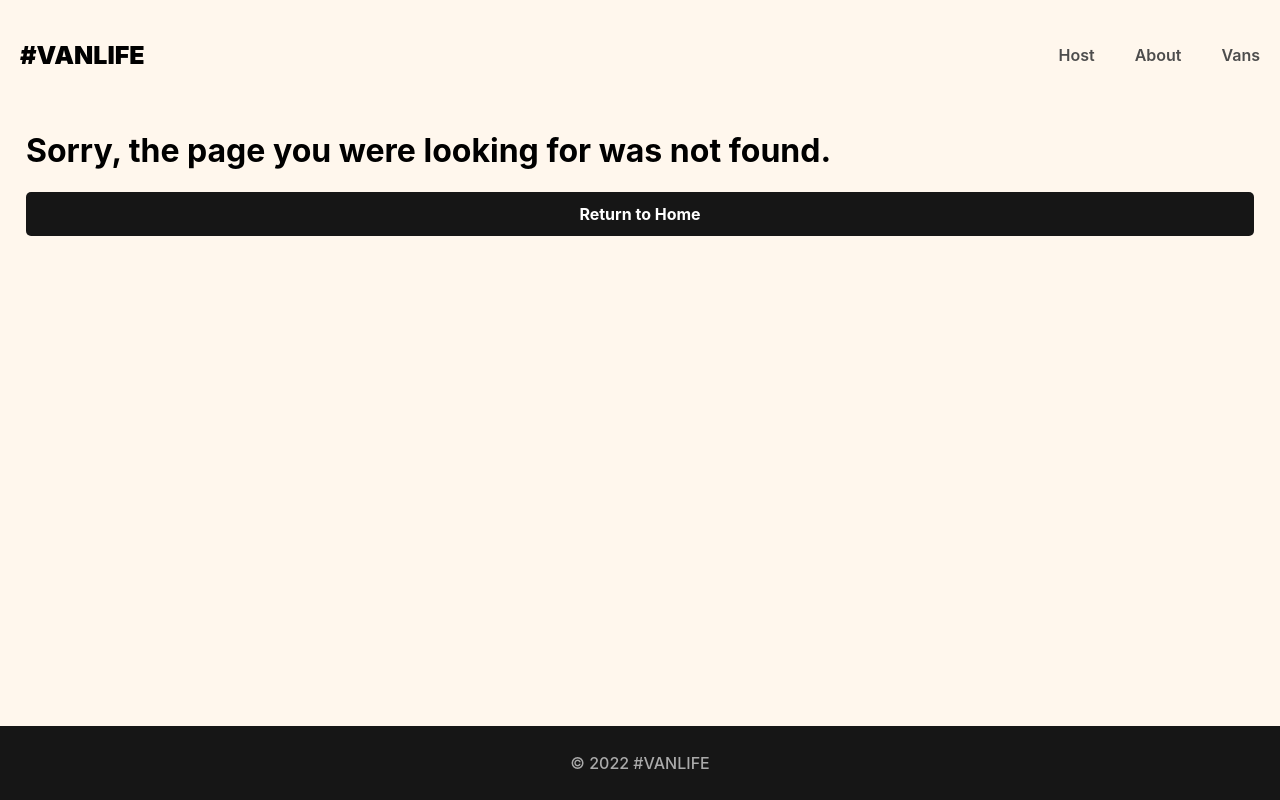
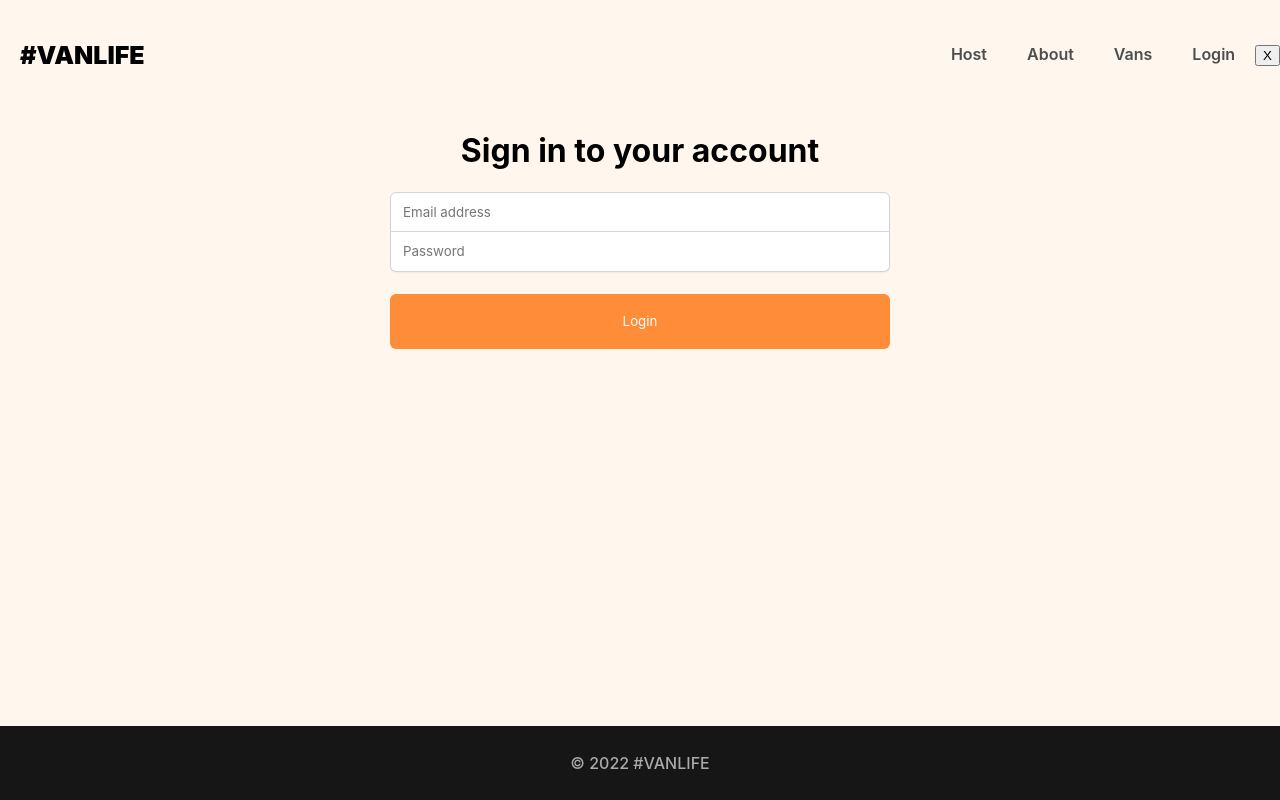
Before and after one commit to chuahweijie-01/van-life, a React (Create React App) app: page /login in a window 1280 px wide. Before the commit this address had no page. Built offline with nearby package versions, Linux system fonts and the light colour scheme; what miragejs would draw is missing.

Commit message:
feat: adding protected route and fake login

```diff
--- a/src/App.jsx
+++ b/src/App.jsx
@@ -6,19 +6,21 @@ import Vans, { loader as vansLoader } from './pages/Vans/Vans';
 
 import './server'
 
-import VanDetail from './pages/Vans/VanDetail';
+import VanDetail, { loader as vanDetailLoader } from './pages/Vans/VanDetail';
 import Layout from './components/Layout';
 import Income from './pages/Host/Income';
 import Reviews from './pages/Host/Reviews';
 import HostLayout from './components/HostLayout';
 import Dashboard from './pages/Host/Dashboard';
-import HostVan from './pages/Host/HostVan';
-import HostVanDetail from './pages/Host/HostVanDetail';
+import HostVan, { loader as hostVanLoader } from './pages/Host/HostVan';
+import HostVanDetail, { loader as hostVanDetailLoader } from './pages/Host/HostVanDetail';
 import HostVanPricing from './pages/Host/HostVanPricing';
 import HostVanInfo from './pages/Host/HostVanInfo';
 import HostVanPhotos from './pages/Host/HostVanPhotos';
 import NotFound from './pages/NotFound';
 import Error from './components/Error';
+import Login, { loader as loginLoader, action as loginAction } from './pages/Login';
+import { requireAuth } from './utils';
 
 
 function App() {
@@ -27,18 +29,19 @@ function App() {
     <Route path='/' element={<Layout />}>
       <Route index element={<Home />} />
       <Route path='about' element={<About />} />
+      <Route path='login' element={<Login />} loader={loginLoader} action={loginAction} />
       <Route path='vans' element={<Vans />} loader={vansLoader} errorElement={<Error />} />
-      <Route path='vans/:id' element={<VanDetail />} />
+      <Route path='vans/:id' element={<VanDetail />} loader={vanDetailLoader} />
 
       <Route path='host' element={<HostLayout />}>
-        <Route index element={<Dashboard />} />
-        <Route path='income' element={<Income />} />
-        <Route path='reviews' element={<Reviews />} />
-        <Route path='vans' element={<HostVan />} />
-        <Route path='vans/:id' element={<HostVanDetail />} >
-          <Route index element={<HostVanInfo />} />
-          <Route path='pricing' element={<HostVanPricing />} />
-          <Route path='photos' element={<HostVanPhotos />} />
+        <Route index element={<Dashboard />} loader={async ({request}) => await requireAuth(request)} />
+        <Route path='income' element={<Income />} loader={async ({request}) => await requireAuth(request)} />
+        <Route path='reviews' element={<Reviews />} loader={async ({request}) => await requireAuth(request)} />
+        <Route path='vans' element={<HostVan />} loader={hostVanLoader} />
+        <Route path='vans/:id' element={<HostVanDetail />} loader={hostVanDetailLoader} >
+          <Route index element={<HostVanInfo />} loader={async ({request}) => await requireAuth(request)} />
+          <Route path='pricing' element={<HostVanPricing />} loader={async ({request}) => await requireAuth(request)} />
+          <Route path='photos' element={<HostVanPhotos />} loader={async ({request}) => await requireAuth(request)} />
         </Route>
       </Route>
       <Route path='*' element={<NotFound />}></Route>
@@ -47,7 +50,7 @@ function App() {
 
   return (
     <>
-      <RouterProvider router={router}></RouterProvider>
+      <RouterProvider router={router} />
     </>
   );
 }
--- a/src/api.jsx
+++ b/src/api.jsx
@@ -1,5 +1,6 @@
-export async function getVans() {
-    const res = await fetch("/api/vans");
+export async function getVans(id) {
+    const url = id ? `/api/vans/${id}` : "/api/vans"
+    const res = await fetch(url);
 
     if (!res.ok) {
         // eslint-disable-next-line
@@ -13,3 +14,36 @@ export async function getVans() {
     const data = await res.json();
     return data.vans;
 }
+
+export async function getHostVans(id) {
+    const url = id ? `/api/host/vans/${id}` : "/api/host/vans"
+    const res = await fetch(url)
+    if (!res.ok) {
+        // eslint-disable-next-line
+        throw {
+            message: "Failed to fetch vans",
+            statusText: res.statusText,
+            status: res.status
+        }
+    }
+    const data = await res.json()
+    return data.vans
+}
+
+export async function loginUser(creds) {
+    const res = await fetch("/api/login",
+        { method: "post", body: JSON.stringify(creds) }
+    )
+    const data = await res.json()
+
+    if (!res.ok) {
+        // eslint-disable-next-line
+        throw {
+            message: data.message,
+            statusText: res.statusText,
+            status: res.status
+        }
+    }
+
+    return data
+}
--- a/src/components/Header.jsx
+++ b/src/components/Header.jsx
@@ -1,6 +1,10 @@
 import { NavLink } from "react-router-dom";
 
 export default function Header() {
+
+    function fakeLogOut() {
+        localStorage.removeItem("loggedIn");
+    }
 
     return (
         <header>
@@ -9,6 +13,8 @@ export default function Header() {
                 <NavLink to='/host' className={({ isActive }) => isActive ? "active-link" : null}>Host</NavLink>
                 <NavLink to='/about' className={({ isActive }) => isActive ? "active-link" : null}>About</NavLink>
                 <NavLink to="/vans" className={({ isActive }) => isActive ? "active-link" : null}>Vans</NavLink>
+                <NavLink to="login" className="login-link">Login</NavLink>
+                <button onClick={fakeLogOut}>X</button>
             </nav>
         </header>
     )
--- a/src/index.css
+++ b/src/index.css
@@ -476,3 +476,53 @@ i[class*='van-type-'] {
 .loading {
   padding-left: 24px;
 }
+
+.login-container {
+  display: flex;
+  flex-direction: column;
+  align-items: center;
+  padding-inline: 27px;
+}
+
+.login-form {
+  display: flex;
+  flex-direction: column;
+  width: 100%;
+  max-width: 500px;
+}
+
+.login-form>input {
+  border: 1px solid rgba(209, 213, 219);
+  height: 40px;
+  text-indent: 10px;
+  font-family: "Inter", sans-serif;
+  box-shadow: 0px 1px 2px rgba(0, 0, 0, 0.05);
+  font-weight: 400;
+}
+
+.login-form>input:focus {
+  outline: none;
+}
+
+.login-form>input:first-of-type {
+  border-radius: 6px 6px 0px 0px;
+}
+
+.login-form>input:last-of-type {
+  border-radius: 0px 0px 6px 6px;
+  border-top: none;
+}
+
+.login-form>button {
+  background-color: #FF8C38;
+  border: none;
+  border-radius: 6px;
+  height: 55px;
+  margin-top: 22px;
+  color: white;
+  font-family: "Inter", sans-serif;
+}
+
+.red {
+  color: #cc0000;
+}
--- a/src/pages/Host/HostVan.jsx
+++ b/src/pages/Host/HostVan.jsx
@@ -1,15 +1,14 @@
-import { useEffect, useState } from "react"
-import { Link } from "react-router-dom";
+import { Link, useLoaderData } from "react-router-dom";
+import { getHostVans } from "../../api";
+import { requireAuth } from "../../utils";
+
+export async function loader({ request }) {
+    await requireAuth(request);
+    return getHostVans();
+}
 
 export default function HostVan() {
-
-    const [vans, setVans] = useState([]);
-
-    useEffect(() => {
-        fetch('/api/host/vans')
-            .then(res => res.json())
-            .then(data => setVans(data.vans))
-    }, [])
+    const vans = useLoaderData();
 
     const hostVansEls = vans.map(van => (
         <Link
@@ -31,16 +30,9 @@ export default function HostVan() {
         <section>
             <h1 className="host-vans-title">Your listed vans</h1>
             <div className="host-vans-list">
-                {
-                    vans.length > 0 ? (
-                        <section>
-                            {hostVansEls}
-                        </section>
-
-                    ) : (
-                        <h2>Loading...</h2>
-                    )
-                }
+                <section>
+                    {hostVansEls}
+                </section>
             </div>
         </section>
     )
--- a/src/pages/Host/HostVanDetail.jsx
+++ b/src/pages/Host/HostVanDetail.jsx
@@ -1,20 +1,14 @@
-import { useEffect, useState } from "react"
-import { Link, NavLink, Outlet, useParams } from "react-router-dom";
+import { Link, NavLink, Outlet, useLoaderData } from "react-router-dom";
+import { getHostVans } from "../../api";
+import { requireAuth } from "../../utils";
+
+export async function loader({ request, params }) {
+    await requireAuth(request);
+    return getHostVans(params.id)
+}
 
 export default function HostVanDetail() {
-
-    const { id } = useParams()
-    const [currentVan, setCurrentVan] = useState(null)
-
-    useEffect(() => {
-        fetch(`/api/host/vans/${id}`)
-            .then(res => res.json())
-            .then(data => setCurrentVan(data.vans))
-    }, [id])
-
-    if (!currentVan) {
-        return <h1>Loading...</h1>
-    }
+    const currentVan = useLoaderData();
 
     const activeStyles = {
         fontWeight: "bold",
--- /dev/null
+++ b/src/pages/Login.jsx
@@ -0,0 +1,51 @@
+import { Form, redirect, useActionData, useLoaderData, useNavigation } from "react-router-dom";
+import { loginUser } from "../api";
+
+export function loader({ request }) {
+    return new URL(request.url).searchParams.get("message");
+}
+
+export async function action({ request }) {
+    const formData = await request.formData();
+    const email = formData.get("email");
+    const password = formData.get("password");
+    const pathname = new URL(request.url).searchParams.get("redirectTo") || '/host';
+
+    try {
+        await loginUser({ email, password });
+        localStorage.setItem("loggedIn", true);
+        const response = redirect(pathname)
+        response.body = true;
+        return response;
+    }
+    catch (err) {
+        return err.message;
+    }
+}
+
+export default function Login() {
+    const errorMessage = useActionData();
+    const navigation = useNavigation();
+    const message = useLoaderData();
+
+    return (
+        <div className="login-container">
+            <h1>Sign in to your account</h1>
+            {message && <h3 className="red">{message}</h3>}
+            {errorMessage && <h3 className="red">{errorMessage}</h3>}
+            <Form method="post" className="login-form" replace>
+                <input
+                    name="email"
+                    type="email"
+                    placeholder="Email address"
+                />
+                <input
+                    name="password"
+                    type="password"
+                    placeholder="Password"
+                />
+                <button disabled={navigation.state === "submitting"}>{navigation.state === "submitting" ? "Logging in ..." : "Login"}</button>
+            </Form>
+        </div>
+    )
+}
--- a/src/pages/Vans/VanDetail.jsx
+++ b/src/pages/Vans/VanDetail.jsx
@@ -1,19 +1,16 @@
-import { useEffect, useState } from "react";
-import { Link, useLocation, useParams } from "react-router-dom"
+import { Link, useLoaderData, useLocation } from "react-router-dom"
+import { getVans } from "../../api";
+
+export function loader({ params }) {
+    return getVans(params.id)
+}
 
 export default function VanDetail() {
     const location = useLocation();
-    const param = useParams();
-    const [van, setVan] = useState(null);
+    const van = useLoaderData();
 
     const search = location.state?.search || "";
     const type = location.state?.type || "all";
-
-    useEffect(() => {
-        fetch(`/api/vans/${param.id}`)
-            .then(res => res.json())
-            .then(data => setVan(data.vans))
-    }, [param.id])
 
     return (
         <div className="van-detail-container">
@@ -22,7 +19,6 @@ export default function VanDetail() {
                 relative="path"
                 className="back-button"
             >&larr; <span>Back to {type} vans</span></Link>
-            {van ? (
             <div className="van-detail">
                 <img src={van.imageUrl} alt={van.name} />
                 <i className={`van-type ${van.type} selected`}>{van.type}</i>
@@ -31,7 +27,6 @@ export default function VanDetail() {
                 <p>{van.description}</p>
                 <button className="link-button">Rent this van</button>
             </div>
-            ) : <h2>Loading...</h2>}
         </div>
     )
 }
--- a/src/server.jsx
+++ b/src/server.jsx
@@ -1,8 +1,10 @@
-import { createServer, Model } from "miragejs"
+import { createServer, Model, Response } from "miragejs"
+
 
 createServer({
     models: {
         vans: Model,
+        users: Model
     },
 
     seeds(server) {
@@ -12,13 +14,16 @@ createServer({
         server.create("van", { id: "4", name: "Dreamfinder", price: 65, description: "Dreamfinder is the perfect van to travel in and experience. With a ceiling height of 2.1m, you can stand up in this van and there is great head room. The floor is a beautiful glass-reinforced plastic (GRP) which is easy to clean and very hard wearing. A large rear window and large side windows make it really light inside and keep it well ventilated.", imageUrl: "https://assets.scrimba.com/advanced-react/react-router/dreamfinder.png", type: "simple", hostId: "789" })
         server.create("van", { id: "5", name: "The Cruiser", price: 120, description: "The Cruiser is a van for those who love to travel in comfort and luxury. With its many windows, spacious interior and ample storage space, the Cruiser offers a beautiful view wherever you go.", imageUrl: "https://assets.scrimba.com/advanced-react/react-router/the-cruiser.png", type: "luxury", hostId: "789" })
         server.create("van", { id: "6", name: "Green Wonder", price: 70, description: "With this van, you can take your travel life to the next level. The Green Wonder is a sustainable vehicle that's perfect for people who are looking for a stylish, eco-friendly mode of transport that can go anywhere.", imageUrl: "https://assets.scrimba.com/advanced-react/react-router/green-wonder.png", type: "rugged", hostId: "123" })
+        server.create("user", { id: "123", email: "b@b.com", password: "p123", name: "Bob" })
     },
 
     routes() {
         this.namespace = "api"
         this.logging = false
+        // this.timing = 2000
 
         this.get("/vans", (schema, request) => {
+            // return new Response(400, {}, {error: "Error fetching data"})
             return schema.vans.all()
         })
 
@@ -37,5 +42,23 @@ createServer({
             const id = request.params.id
             return schema.vans.findBy({ id, hostId: "123" })
         })
+
+        this.post("/login", (schema, request) => {
+            const { email, password } = JSON.parse(request.requestBody)
+            // This is an extremely naive version of authentication. Please don't
+            // do this in the real world, and never save raw text passwords
+            // in your database 😇
+            const foundUser = schema.users.findBy({ email, password })
+            if (!foundUser) {
+                return new Response(401, {}, { message: "No user with those credentials found!" })
+            }
+
+            // At the very least, don't send the password back to the client 😅
+            foundUser.password = undefined
+            return {
+                user: foundUser,
+                token: "Enjoy your pizza, here's your tokens."
+            }
+        })
     }
 })
--- /dev/null
+++ b/src/utils.jsx
@@ -0,0 +1,11 @@
+import { redirect } from "react-router-dom";
+
+export async function requireAuth(request) {
+    const isLoggedIn = localStorage.getItem("loggedIn")
+    const pathname = new URL(request.url).pathname;
+    if (!isLoggedIn) {
+        const response = redirect(`/login?redirectTo=${pathname}`)
+        response.body = true;
+        throw response;
+    }
+}
```
Also changed, not shown: 1 other file (tests, documents, lock files or other folders). Lines whose indentation alone changed are shown as unchanged.
